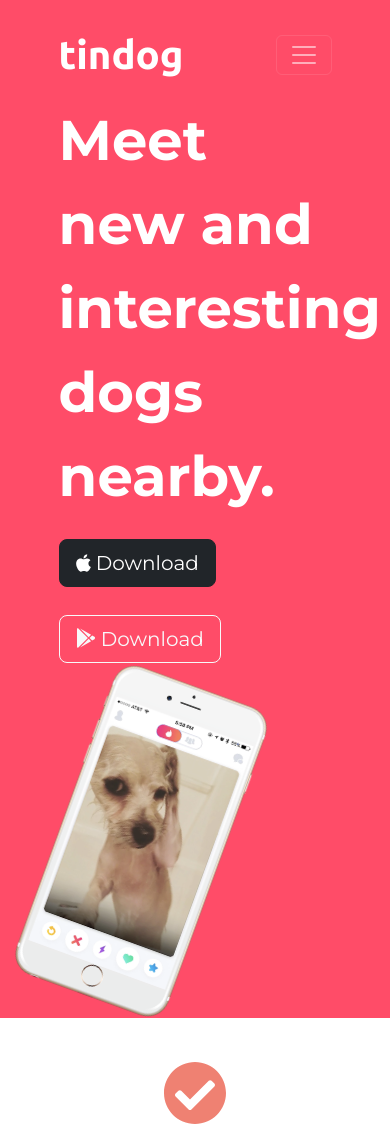
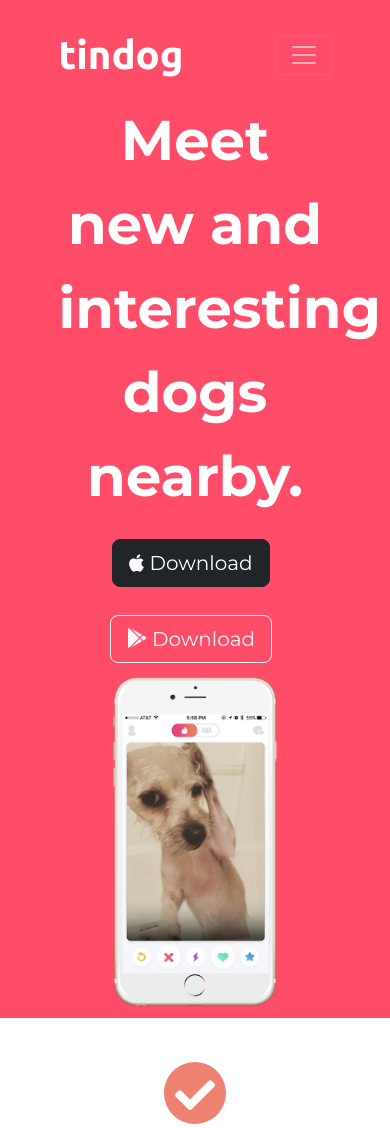
Before and after one commit to Ilsyuyar/tindog, a plain HTML site: page index.html in a window 390 px wide. Shown: the top 1128 px of the page. Drawn offline with nearby package versions, Linux system fonts and the light colour scheme.

Commit message:
resposiblity updates

```diff
--- a/css/styles.css
+++ b/css/styles.css
@@ -59,13 +59,17 @@ p{
 
 /*Title image*/
 .title-image{
-    width: 60%;
-    transform: rotate(20deg);
+    width: 15%;
+    transform: rotate(25deg);
+    position: absolute;
+    right: 30%;
 }
 
 /*features section*/
 #features{
     padding: 7% 15%;
+    background-color: #fff;
+    position: relative;
 }
 
 .feature-box{
@@ -121,3 +125,16 @@ p{
 .pricing-column{
     padding: 3% 2%;
 }
+
+@media (max-width: 1028px)
+{
+    #title{
+        text-align: center;
+    }
+    .title-image{
+        position: static;
+        transform: rotate(0);
+        width: 60%;
+    }
+
+}
```
